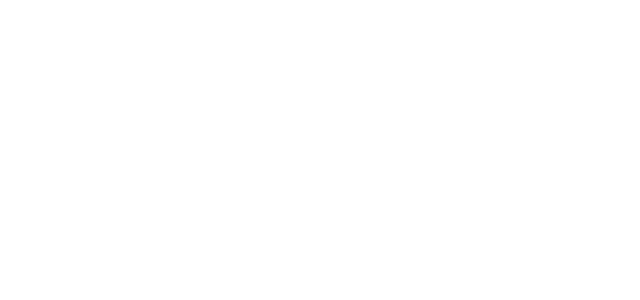
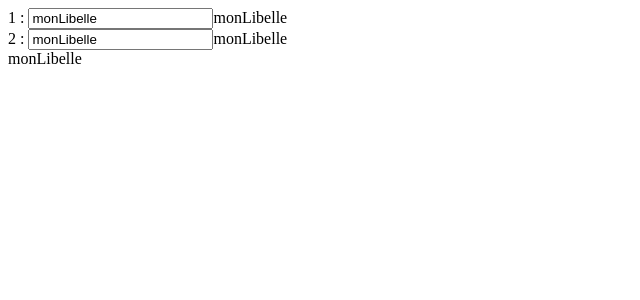
Before and after one commit to nicolasguilhem/icescrum-io, an Angular app: page / in a window 1280 px wide. Shown: the top 300 px of the page, without its empty margins (0-640 px from the left). Built offline with nearby package versions, Linux system fonts and the light colour scheme.

Commit message:
ajout 2 composant avec input

```diff
--- a/src/app/app.component.html
+++ b/src/app/app.component.html
@@ -0,0 +1,3 @@
+<div><app-test1 [libelle1]="libelle"></app-test1></div>
+<div><app-test2 [libelle2]="libelle"></app-test2></div>
+<div>{{libelle}}</div>
--- a/src/app/app.component.ts
+++ b/src/app/app.component.ts
@@ -5,4 +5,6 @@
   templateUrl: './app.component.html',
   styleUrls: ['./app.component.css']
 })
-export class AppComponent {}
+export class AppComponent {
+  libelle: string = 'monLibelle';
+}
--- /dev/null
+++ b/src/app/test1/test1.component.html
@@ -0,0 +1 @@
+1 : <input type="text" [(ngModel)]="libelle1">{{libelle1}}
--- /dev/null
+++ b/src/app/test1/test1.component.ts
@@ -0,0 +1,27 @@
+import { Component, OnInit, Input } from '@angular/core';
+import { FormControl } from "@angular/forms";
+
+@Component({
+  selector: 'app-test1',
+  templateUrl: './test1.component.html',
+  styleUrls: ['./test1.component.css']
+})
+export class Test1Component implements OnInit {
+
+  _libelle1: string;
+
+  @Input()
+  get libelle1(): string {
+    return this._libelle1;
+  }
+
+  set libelle1(value: string) {
+    this._libelle1 = value;
+  }
+
+  constructor() { }
+
+  ngOnInit() {
+  }
+
+}
--- /dev/null
+++ b/src/app/test2/test2.component.html
@@ -0,0 +1 @@
+2 : <input type="text" [(ngModel)]="libelle2">{{libelle2}}
--- /dev/null
+++ b/src/app/test2/test2.component.ts
@@ -0,0 +1,27 @@
+import { Component, OnInit, Input } from '@angular/core';
+import { FormControl } from "@angular/forms";
+
+@Component({
+  selector: 'app-test2',
+  templateUrl: './test2.component.html',
+  styleUrls: ['./test2.component.css']
+})
+export class Test2Component implements OnInit {
+
+  _libelle2: string;
+
+  @Input()
+  get libelle2(): string {
+    return this._libelle2;
+  }
+
+  set libelle2(value: string) {
+    this._libelle2 = value;
+  }
+
+  constructor() { }
+
+  ngOnInit() {
+  }
+
+}
```
Also changed, not shown: src/app/app.module.ts (+8 -2 lines), src/app/test1/test1.component.css (added), src/app/test2/test2.component.css (added), 2 other files (tests, documents, lock files or other folders).
